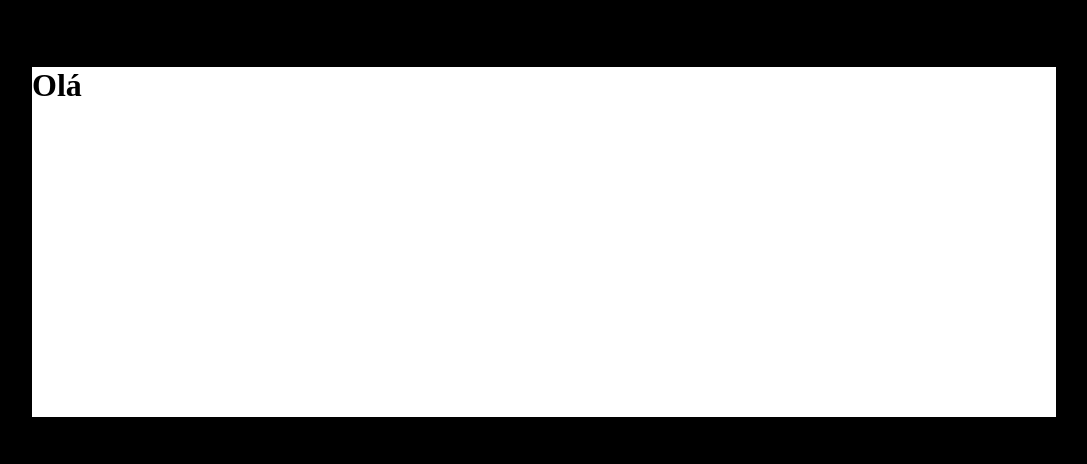
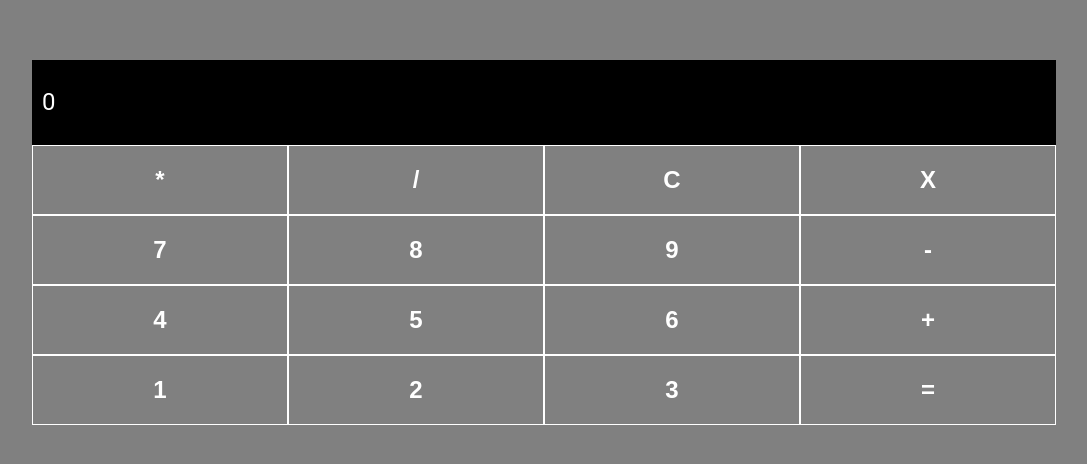
Before and after one commit to GabrielMarques011/Calculadora-React, a React (Create React App) app in the folder estudos/: page / in a window 1280 px wide. Shown: the part 158-622 px from the top of the page, without its empty margins (96-1183 px from the left). Built offline with nearby package versions, Linux system fonts and the light colour scheme.

Commit message:
Subindo fuction relacionadas a o OnClick

```diff
--- a/estudos/src/App.js
+++ b/estudos/src/App.js
@@ -1,11 +1,56 @@
-import { Container, Content } from "./sytylePrincipal";
+import { useState } from "react";
+import Button from "./componentes/Button";
+import Input from "./componentes/Input";
+import { Container, Content, Row, Column } from "./sytylePrincipal";
 
 
 function App() {
+
+  const [currentNumber, setCurrentNumber] = useState('0');
+
+
+
+  const removeNumber = function(number){
+    setCurrentNumber('0');/* setando o '0' novamente (retornando ao inicio) */
+  }
+
+  const addNumber = function(number){
+    setCurrentNumber(prev => `${number}${prev === '0' ? '' : prev}`)/* Utilizando para ao ser zero permanecer, e ao reconhecer o number sendo digitado sobreecrever o '0' */
+  }
+
   return (
     <Container>
       <Content>
-      <h1>Olá</h1>
+        <Input value={currentNumber}/>
+
+        <Row>
+          <Button label={"*"} onClick={() => addNumber('*')}/>
+          <Button label={"/"} onClick={() => addNumber('/')}/>
+          <Button label={"C"} onClick={removeNumber}/>
+          <Button label={"X"} onClick={() => addNumber('X')}/>
+        </Row>
+
+        <Row>
+          <Button label={"7"} onClick={() => addNumber('7')}/>
+          <Button label={"8"} onClick={() => addNumber('8')}/>
+          <Button label={"9"} onClick={() => addNumber('9')}/>
+          <Button label={"-"} onClick={() => addNumber('-')}/>
+        </Row>
+
+        <Row>
+          <Button label={"4"} onClick={() => addNumber('4')}/>
+          <Button label={"5"} onClick={() => addNumber('5')}/>
+          <Button label={"6"} onClick={() => addNumber('6')}/>
+          <Button label={"+"} onClick={() => addNumber('+')}/>
+        </Row>
+
+        <Row>
+          <Button label={"1"} onClick={() => addNumber('1')}/>
+          <Button label={"2"} onClick={() => addNumber('2')}/>
+          <Button label={"3"} onClick={() => addNumber('3')}/>
+          <Button label={"="} onClick={() => addNumber('=')}/>
+        </Row>
+
       </Content>
     </Container>
   );
--- a/estudos/src/componentes/Button/index.js
+++ b/estudos/src/componentes/Button/index.js
@@ -1,5 +1,9 @@
-export default function Button({title}) {
+import { ButtonContainer } from "./style";
+
+export default function Button({label, onClick}) {
   return (
-    <button>{title}</button>
+    <ButtonContainer onClick={onClick}>
+      {label}
+    </ButtonContainer>
   )
 }
--- a/estudos/src/componentes/Button/style.js
+++ b/estudos/src/componentes/Button/style.js
@@ -1 +1,20 @@
 import styled from 'styled-components';
+
+export const ButtonContainer = styled.button`
+
+    padding: 20px;
+    border: 1px solid white;
+    background-color: gray;
+    color: white;
+    font-size: 24px;
+    font-weight: 700;
+    flex: 1;
+
+    &:hover{
+
+        opacity: 0.7;
+        transition: all 0.5s;
+
+    }
+
+`
--- a/estudos/src/componentes/Input/index.js
+++ b/estudos/src/componentes/Input/index.js
@@ -1,5 +1,9 @@
-export default function Input({title}) {
+import { InputContainer } from "./style";
+
+export default function Input({value}) {
   return (
-    <input>{title}</input>
+    <InputContainer>
+      <input disabled value={value}/>
+    </InputContainer>
   )
 }
--- a/estudos/src/componentes/Input/style.js
+++ b/estudos/src/componentes/Input/style.js
@@ -1 +1,30 @@
 import styled from 'styled-components';
+
+export const InputContainer = styled.div`
+
+    width: 100%;
+    height: 85px;
+    background-color: black;
+    color: white;
+
+    display: flex;
+    align-items: center;
+    justify-content: flex-end;
+
+    font-size: 24px;
+    font-family: 'Roboto';
+
+    input{
+
+        width: 100%;
+        height: 85px;
+        background-color: black;
+        border: 0;
+        font-size: 24px;
+        font-family: 'Roboto';
+        padding: 0 10px;
+        color: white;
+
+    }
+
+`
--- a/estudos/src/sytylePrincipal.js
+++ b/estudos/src/sytylePrincipal.js
@@ -4,8 +4,7 @@ export const Container = styled.div`
 
     width: 100%;
     height: 100vh;
-    background-color: black;
-
+    background-color: gray;
     display: flex;
     align-items: center;
     justify-content: center;
@@ -16,6 +15,24 @@ export const Content = styled.div`
 
     background-color: white;
     width: 80%;
-    min-height: 350px;
+    /* min-height: 350px; */
 
 `
+
+export const Row = styled.div`
+
+    display: flex;
+    flex-direction: row;
+    justify-content: space-between;
+    align-items: center;
+
+`
+
+export const Column = styled.div`
+
+    display: flex;
+    flex-direction: column;
+    justify-content: space-between;
+    align-items: center;
+
+`
```
